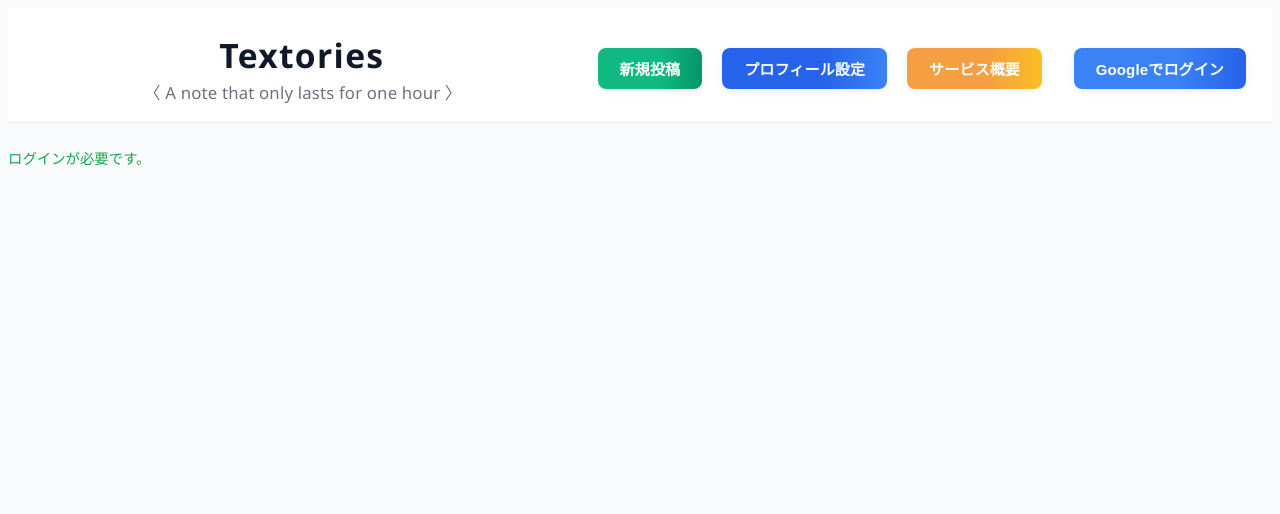
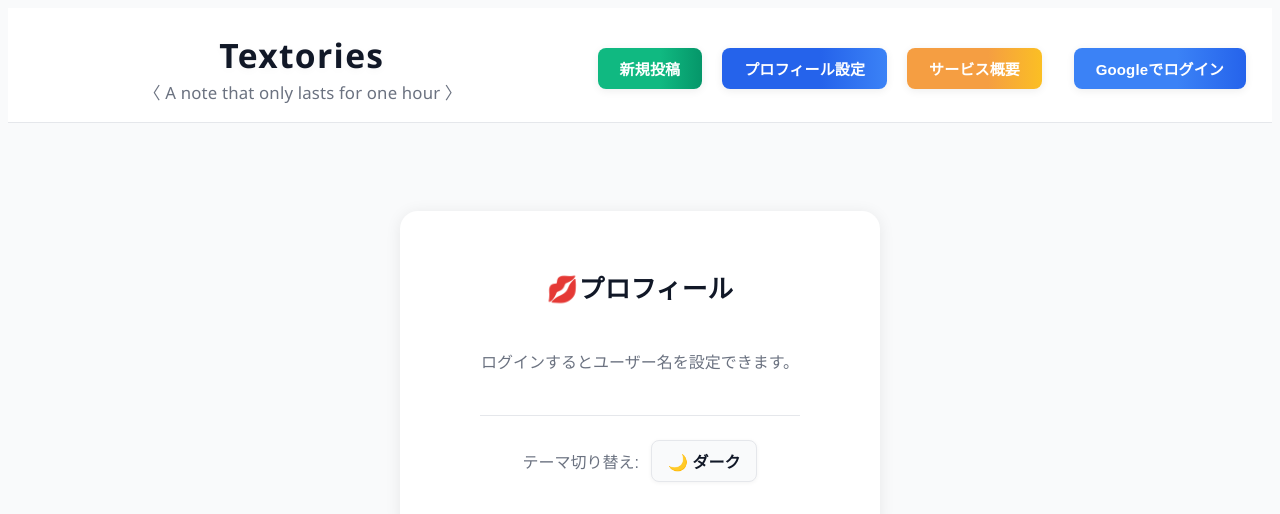
Before and after one commit to kihachi512/comment-platform, a Next.js app: page /profile in a window 1280 px wide. Shown: the top 514 px of the page. Built offline with nearby package versions, Linux system fonts and the light colour scheme; no server answers.

Commit message:
Remove login requirement check on profile page
Co-authored-by: nerima.konbu2 <nerima.konbu2@gmail.com>

```diff
--- a/pages/profile.tsx
+++ b/pages/profile.tsx
@@ -48,10 +48,6 @@ export default function ProfilePage({ toggleTheme, theme }: { toggleTheme: () =>
     }
   };
 
-  if (!session) {
-    return <div className={styles.message}>ログインが必要です。</div>;
-  }
-
   return (
     <div className={styles.container}>
       {showSuccess && (
```
